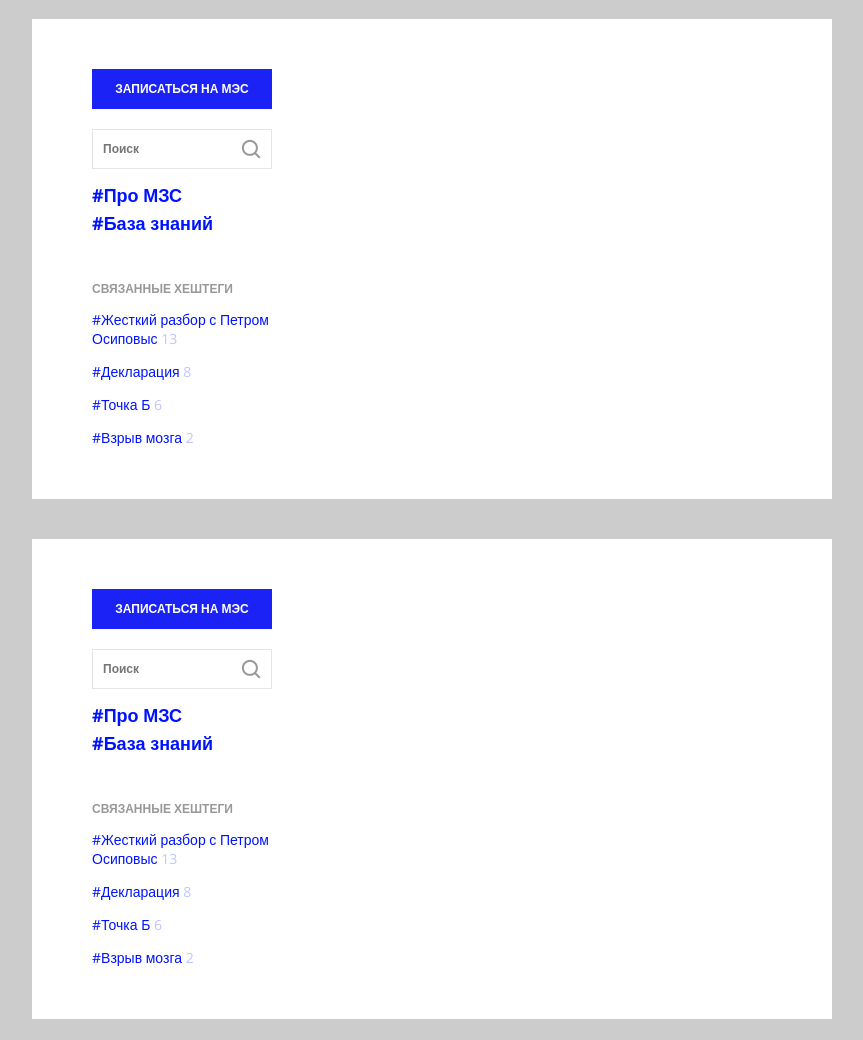
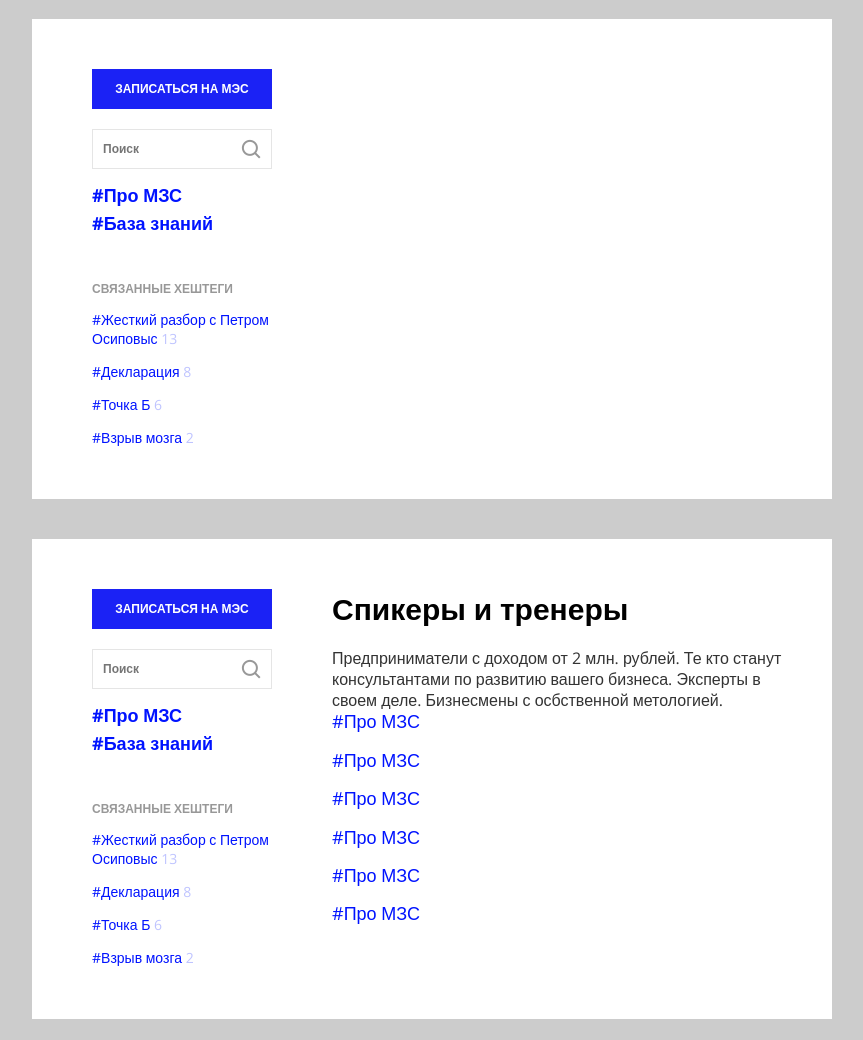
Before and after one commit to kvsemenoff/bm, a PHP site: page / in a window 1280 px wide. Shown: the part 83-1123 px from the top of the page, without its empty margins (208-1071 px from the left). Run offline with PHP 8.4, Linux system fonts and the light colour scheme; style sheets or scripts are compiled from the project's sources; some libraries are stand-ins or nearby versions.

Commit message:
change coach.php

```diff
--- a/css/style-de.scss
+++ b/css/style-de.scss
@@ -349,6 +349,7 @@ h2{
 	}
 }
 
+
 @media only screen and (max-width : 550px) {
 	h2{
 		font-size: 18px;
--- a/includes/coach.php
+++ b/includes/coach.php
@@ -20,8 +20,17 @@
 							<a href="#" class="hashtag hashtag__sm">#Взрыв мозга <i>2</i></a>
 						</div>
 			    </div>
-			    <div class="inner">
-
+			    <div class="inner coach">
+			    	<h2>Спикеры и тренеры</h2>
+			    	<p>Предприниматели с доходом от 2 млн. рублей. Те кто станут консультантами по развитию вашего бизнеса. Эксперты в своем деле. Бизнесмены с осбственной метологией.</p>
+			    	<ul class="coach_hashtag">
+							<li class="coach_hashtag__main"><a href="#" class="hashtag">#Про МЗС</a></li>
+							<li><a href="#" class="hashtag">#Про МЗС</a></li>
+							<li><a href="#" class="hashtag">#Про МЗС</a></li>
+							<li><a href="#" class="hashtag">#Про МЗС</a></li>
+							<li><a href="#" class="hashtag">#Про МЗС</a></li>
+							<li><a href="#" class="hashtag">#Про МЗС</a></li>
+			    	</ul>
 			    </div>
 			  </div>
 			</div>
```
